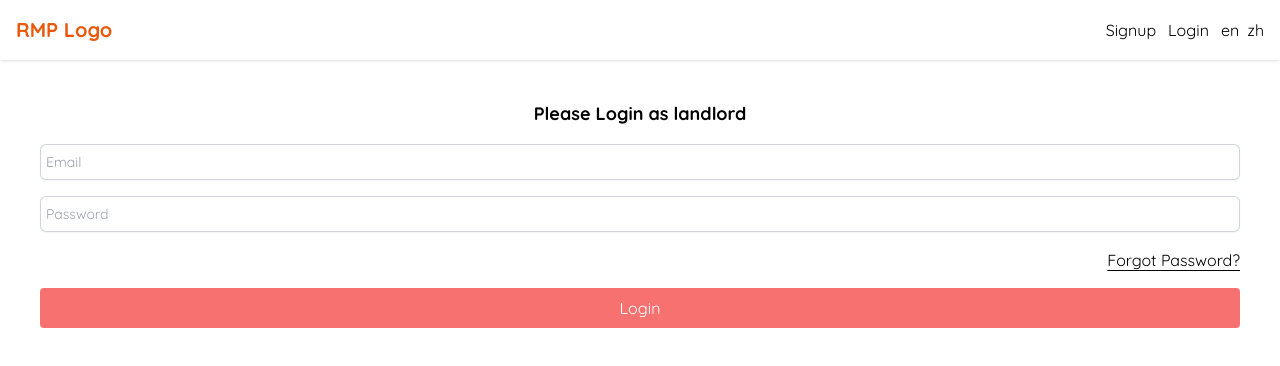
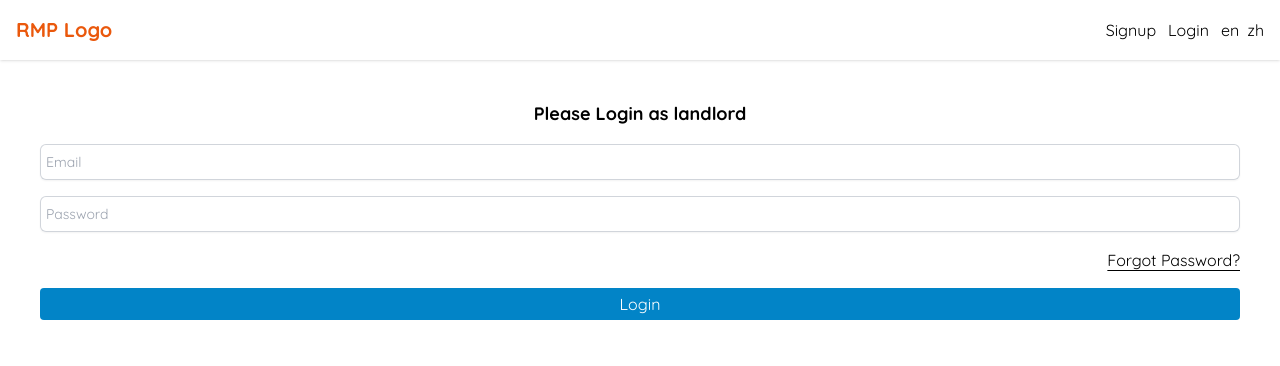
Before and after one commit to 09liweis/RentalManagementPlatform, a Next.js app: page /login in a window 1280 px wide. Shown: the top 366 px of the page. Built offline with nearby package versions, Linux system fonts and the light colour scheme.

Commit message:
style button

```diff
--- a/app/globals.css
+++ b/app/globals.css
@@ -61,7 +61,7 @@ body {
 }
 
 .button {
-  @apply p-2 text-center rounded bg-red-400 text-white cursor-pointer transition hover:scale-105;
+  @apply px-2 py-1 text-center rounded bg-sky-600 text-white cursor-pointer transition hover:bg-sky-700;
 }
 
 .sidebar-menu {
```
